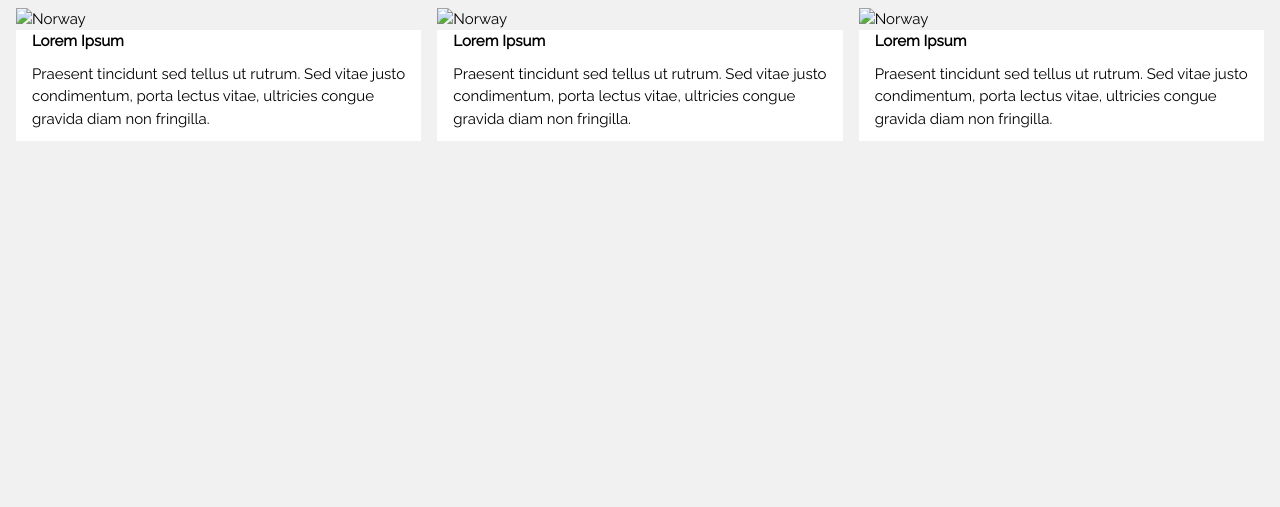
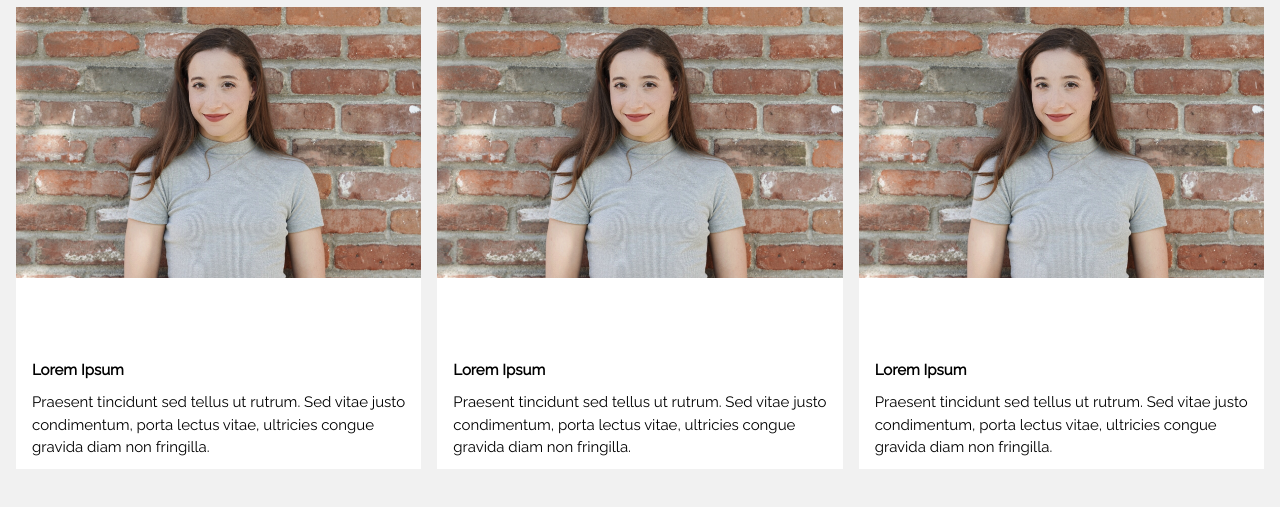
Before and after one commit to courtneypresto/courtneypresto.github.io, a plain HTML site: page portfolio.html in a window 1280 px wide. Shown: the part 125-632 px from the top of the page. Drawn offline with nearby package versions, Linux system fonts and the light colour scheme.

Commit message:
Updated portfolio

```diff
--- a/portfolio.html
+++ b/portfolio.html
@@ -54,22 +54,22 @@ body,h1,h2,h3,h4,h5,h6 {font-family: "Raleway", sans-serif}
   <!-- First Photo Grid-->
   <div class="w3-row-padding">
     <div class="w3-third w3-container w3-margin-bottom">
-      <img src="/w3images/mountains.jpg" alt="Norway" style="width:100%" class="w3-hover-opacity">
-      <div class="w3-container w3-white">
+      <img src="cpresto.jpg" alt="cp" style="width:100%" class="w3-hover-opacity">
+      <div class="w3-container w3-white" style="padding-top: 20%">
         <p><b>Lorem Ipsum</b></p>
         <p>Praesent tincidunt sed tellus ut rutrum. Sed vitae justo condimentum, porta lectus vitae, ultricies congue gravida diam non fringilla.</p>
       </div>
     </div>
     <div class="w3-third w3-container w3-margin-bottom">
-      <img src="/w3images/lights.jpg" alt="Norway" style="width:100%" class="w3-hover-opacity">
-      <div class="w3-container w3-white">
+      <img src="cpresto.jpg" alt="Norway" style="width:100%" class="w3-hover-opacity">
+      <div class="w3-container w3-white" style="padding-top: 20%">
         <p><b>Lorem Ipsum</b></p>
         <p>Praesent tincidunt sed tellus ut rutrum. Sed vitae justo condimentum, porta lectus vitae, ultricies congue gravida diam non fringilla.</p>
       </div>
     </div>
     <div class="w3-third w3-container">
-      <img src="/w3images/nature.jpg" alt="Norway" style="width:100%" class="w3-hover-opacity">
-      <div class="w3-container w3-white">
+      <img src="cpresto.jpg" alt="Norway" style="width:100%" class="w3-hover-opacity">
+      <div class="w3-container w3-white " style="padding-top: 20%">
         <p><b>Lorem Ipsum</b></p>
         <p>Praesent tincidunt sed tellus ut rutrum. Sed vitae justo condimentum, porta lectus vitae, ultricies congue gravida diam non fringilla.</p>
       </div>
```
